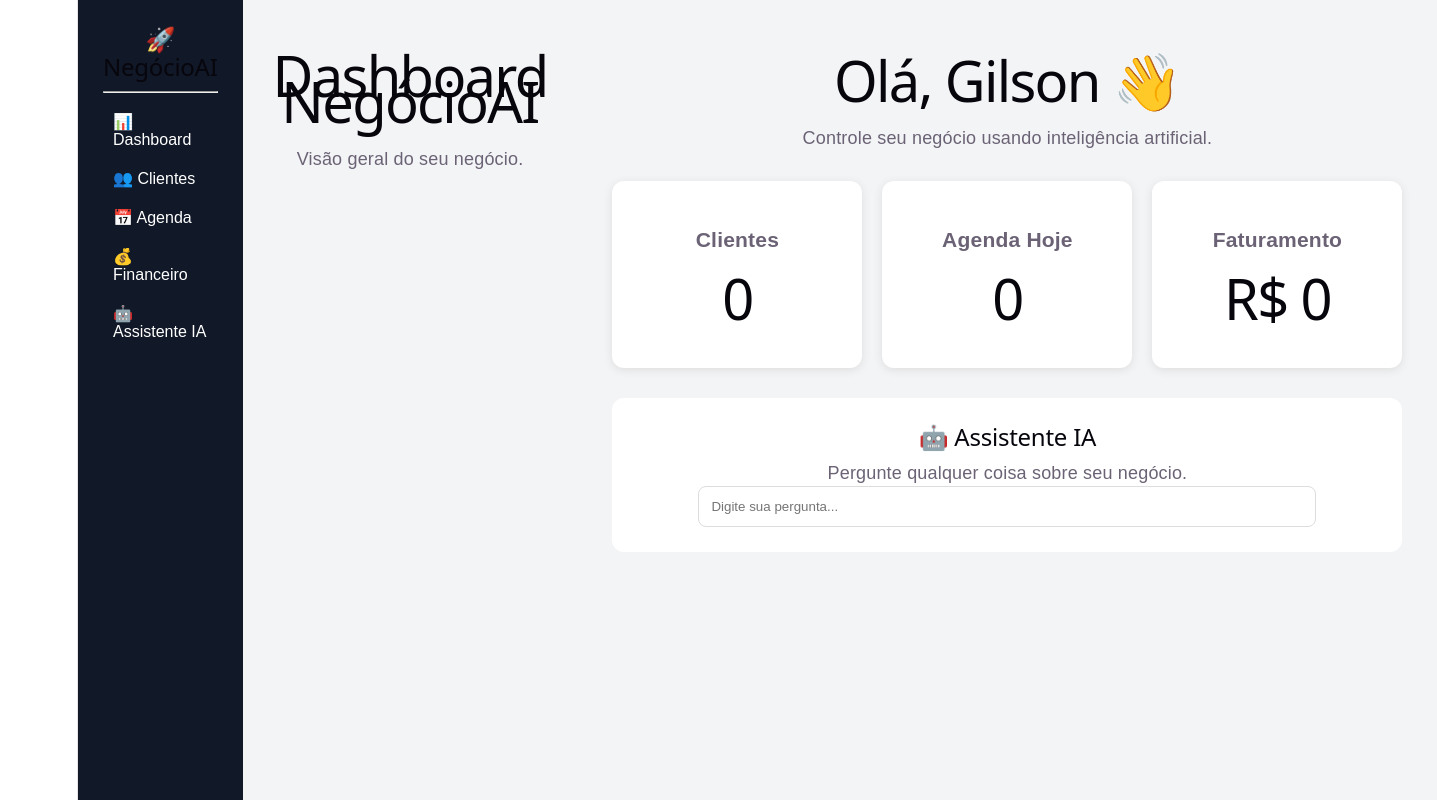
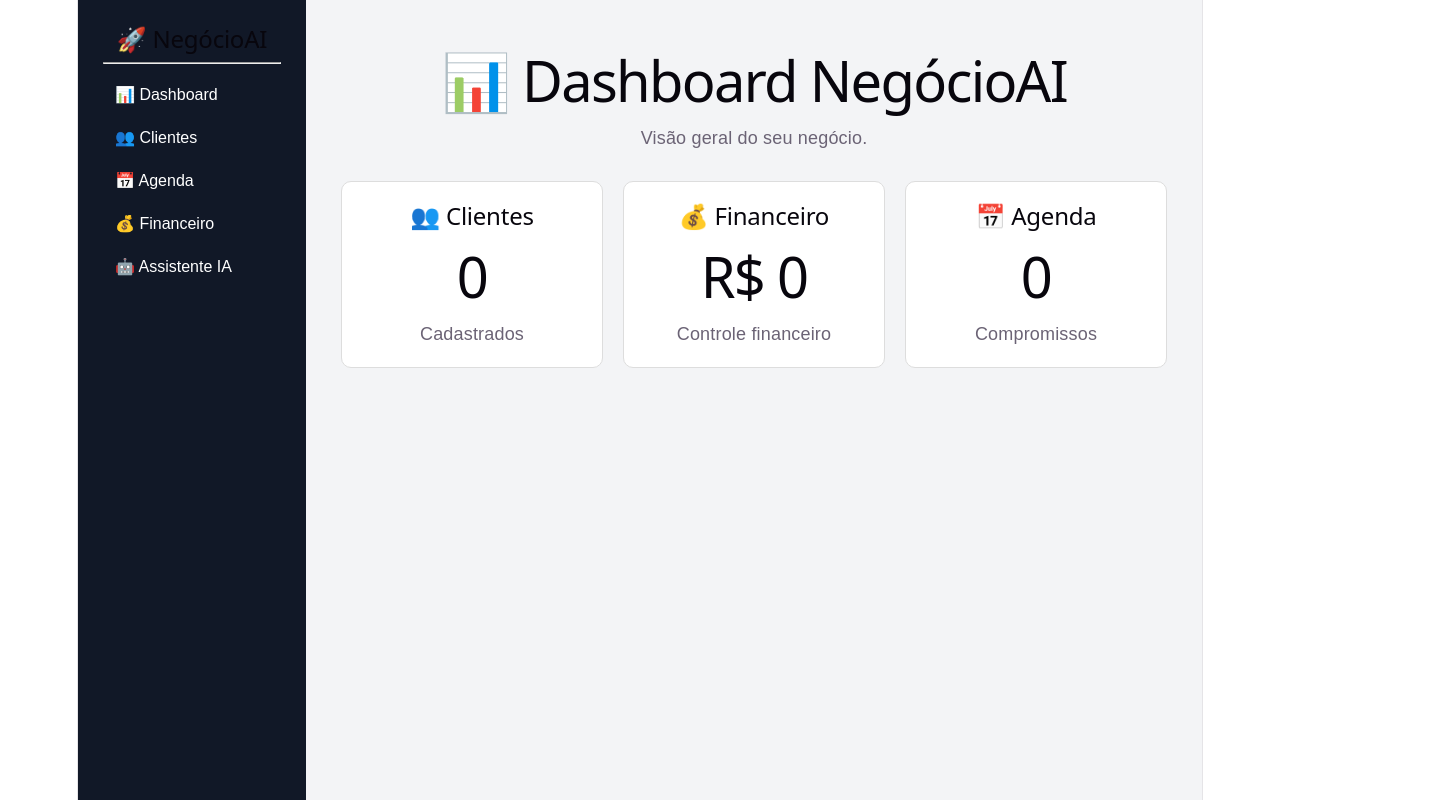
Before and after one commit to gilsonfc1/frontend, a React app: page / in a window 1280 px wide. Shown: the whole page, 1437 px wide, since content can reach past the window. Built offline with nearby package versions, Linux system fonts and the light colour scheme; the HTML template or start-up script is replaced by a standard one.

Commit message:
Navegacao do sistema funcionando

```diff
--- a/src/App.jsx
+++ b/src/App.jsx
@@ -1,188 +1,122 @@
 import { useState } from "react";
 import Dashboard from "./pages/Dashboard";
 import Clientes from "./pages/Clientes";
+
 function App() {
+
   const [pagina, setPagina] = useState("dashboard");
+
   return (
-    <div style={{
-      display:"flex",
-      height:"100vh",
-      fontFamily:"Arial"
-    }}>
+    <div
+      style={{
+        display: "flex",
+        height: "100vh",
+        fontFamily: "Arial"
+      }}
+    >
 
-      <aside style={{
-        width:"240px",
-        background:"#111827",
-        color:"white",
-        padding:"25px"
-      }}>
+      <aside
+        style={{
+          width: "240px",
+          background: "#111827",
+          color: "white",
+          padding: "25px"
+        }}
+      >
 
         <h2>🚀 NegócioAI</h2>
 
         <hr />
-<button style={{
-  background:"transparent",
-  color:"white",
-  border:"none",
-  padding:"10px",
-  width:"100%",
-  textAlign:"left",
-  fontSize:"16px",
-  cursor:"pointer"
-}}>📊 Dashboard</button>
 
-<button style={{
-  background:"transparent",
-  color:"white",
-  border:"none",
-  padding:"10px",
-  width:"100%",
-  textAlign:"left",
-  fontSize:"16px",
-  cursor:"pointer"
-}} onClick={() => setPagina("clientes")}>👥 Clientes</button>
+        <button
+          onClick={() => setPagina("dashboard")}
+          style={estiloBotao}
+        >
+          📊 Dashboard
+        </button>
 
-<button style={{
-  background:"transparent",
-  color:"white",
-  border:"none",
-  padding:"10px",
-  width:"100%",
-  textAlign:"left",
-  fontSize:"16px",
-  cursor:"pointer"
-}}>📅 Agenda</button>
 
-<button style={{
-  background:"transparent",
-  color:"white",
-  border:"none",
-  padding:"10px",
-  width:"100%",
-  textAlign:"left",
-  fontSize:"16px",
-  cursor:"pointer"
-}}>💰 Financeiro</button>
+        <button
+          onClick={() => setPagina("clientes")}
+          style={estiloBotao}
+        >
+          👥 Clientes
+        </button>
 
-<button style={{
-  background:"transparent",
-  color:"white",
-  border:"none",
-  padding:"10px",
-  width:"100%",
-  textAlign:"left",
-  fontSize:"16px",
-  cursor:"pointer"
-}}>🤖 Assistente IA</button>
+
+        <button
+          onClick={() => setPagina("agenda")}
+          style={estiloBotao}
+        >
+          📅 Agenda
+        </button>
+
+
+        <button
+          onClick={() => setPagina("financeiro")}
+          style={estiloBotao}
+        >
+          💰 Financeiro
+        </button>
+
+
+        <button
+          onClick={() => setPagina("ia")}
+          style={estiloBotao}
+        >
+          🤖 Assistente IA
+        </button>
+
 
       </aside>
-      <main style={{
-  flex: 1,
-  padding: "30px",
-  background: "#f3f4f6"
-}}>
-  <Dashboard />
-</main>
 
 
-      <main style={{
-        flex:1,
-        background:"#f3f4f6",
-        padding:"35px"
-      }}>
-{pagina === "clientes" && <Clientes />}
+      <main
+        style={{
+          flex: 1,
+          padding: "35px",
+          background: "#f3f4f6"
+        }}
+      >
+
+        {pagina === "dashboard" && <Dashboard />}
+
+        {pagina === "clientes" && <Clientes />}
 
 
-
-        <h1>Olá, Gilson 👋</h1>
-
-        <p>
-          Controle seu negócio usando inteligência artificial.
-        </p>
+        {pagina === "agenda" &&
+          <h1>📅 Agenda em construção</h1>
+        }
 
 
-        <div style={{
-          display:"flex",
-          gap:"20px",
-          marginTop:"30px"
-        }}>
+        {pagina === "financeiro" &&
+          <h1>💰 Financeiro em construção</h1>
+        }
 
 
-          <Card
-          titulo="Clientes"
-          valor="0"
-          />
-
-
-          <Card
-          titulo="Agenda Hoje"
-          valor="0"
-          />
-
-
-          <Card
-          titulo="Faturamento"
-          valor="R$ 0"
-          />
-
-
-        </div>
-
-
-        <div style={{
-          marginTop:"30px",
-          background:"white",
-          padding:"25px",
-          borderRadius:"12px"
-        }}>
-
-          <h2>🤖 Assistente IA</h2>
-
-          <p>
-            Pergunte qualquer coisa sobre seu negócio.
-          </p>
-
-          <input
-          placeholder="Digite sua pergunta..."
-          style={{
-            width:"80%",
-            padding:"12px",
-            borderRadius:"8px",
-            border:"1px solid #ddd"
-          }}
-          />
-
-        </div>
+        {pagina === "ia" &&
+          <h1>🤖 Assistente IA em construção</h1>
+        }
 
 
       </main>
 
+
     </div>
-  )
+  );
 }
 
 
-function Card({titulo, valor}){
-
-return(
-
-<div style={{
-background:"white",
-padding:"25px",
-borderRadius:"12px",
-width:"200px",
-boxShadow:"0 2px 8px #ddd"
-}}>
-
-<h3>{titulo}</h3>
-
-<h1>{valor}</h1>
-
-</div>
-
-)
-
-}
+const estiloBotao = {
+  background: "transparent",
+  color: "white",
+  border: "none",
+  padding: "12px",
+  width: "100%",
+  textAlign: "left",
+  fontSize: "16px",
+  cursor: "pointer"
+};
 
 
-export default App
+export default App;
--- a/src/pages/Dashboard.jsx
+++ b/src/pages/Dashboard.jsx
@@ -1,15 +1,94 @@
-import { useState } from "react";
+import { useEffect, useState } from "react";
+
 function Dashboard() {
+
+  const [clientes, setClientes] = useState([]);
+
+  useEffect(() => {
+    const dados = JSON.parse(
+      localStorage.getItem("clientes") || "[]"
+    );
+
+    setClientes(dados);
+  }, []);
+
+
   return (
     <div>
-      <h1>Dashboard NegócioAI</h1>
-      <p>Visão geral do seu negócio.</p>
+
+      <h1>📊 Dashboard NegócioAI</h1>
+
+      <p>
+        Visão geral do seu negócio.
+      </p>
+
+
+      <div
+        style={{
+          display: "flex",
+          gap: "20px",
+          marginTop: "30px"
+        }}
+      >
+
+        <div
+          style={{
+            background: "white",
+            padding: "20px",
+            width: "220px",
+            borderRadius: "10px",
+            border: "1px solid #ddd"
+          }}
+        >
+          <h2>👥 Clientes</h2>
+
+          <h1>{clientes.length}</h1>
+
+          <p>Cadastrados</p>
+
+        </div>
+
+
+        <div
+          style={{
+            background: "white",
+            padding: "20px",
+            width: "220px",
+            borderRadius: "10px",
+            border: "1px solid #ddd"
+          }}
+        >
+          <h2>💰 Financeiro</h2>
+
+          <h1>R$ 0</h1>
+
+          <p>Controle financeiro</p>
+
+        </div>
+
+
+        <div
+          style={{
+            background: "white",
+            padding: "20px",
+            width: "220px",
+            borderRadius: "10px",
+            border: "1px solid #ddd"
+          }}
+        >
+          <h2>📅 Agenda</h2>
+
+          <h1>0</h1>
+
+          <p>Compromissos</p>
+
+        </div>
+
+
+      </div>
+
     </div>
   );
 }
-const clientes = JSON.parse(
-localStorage.getItem("clientes") || "[]"
-);
-
 
 export default Dashboard;
```
